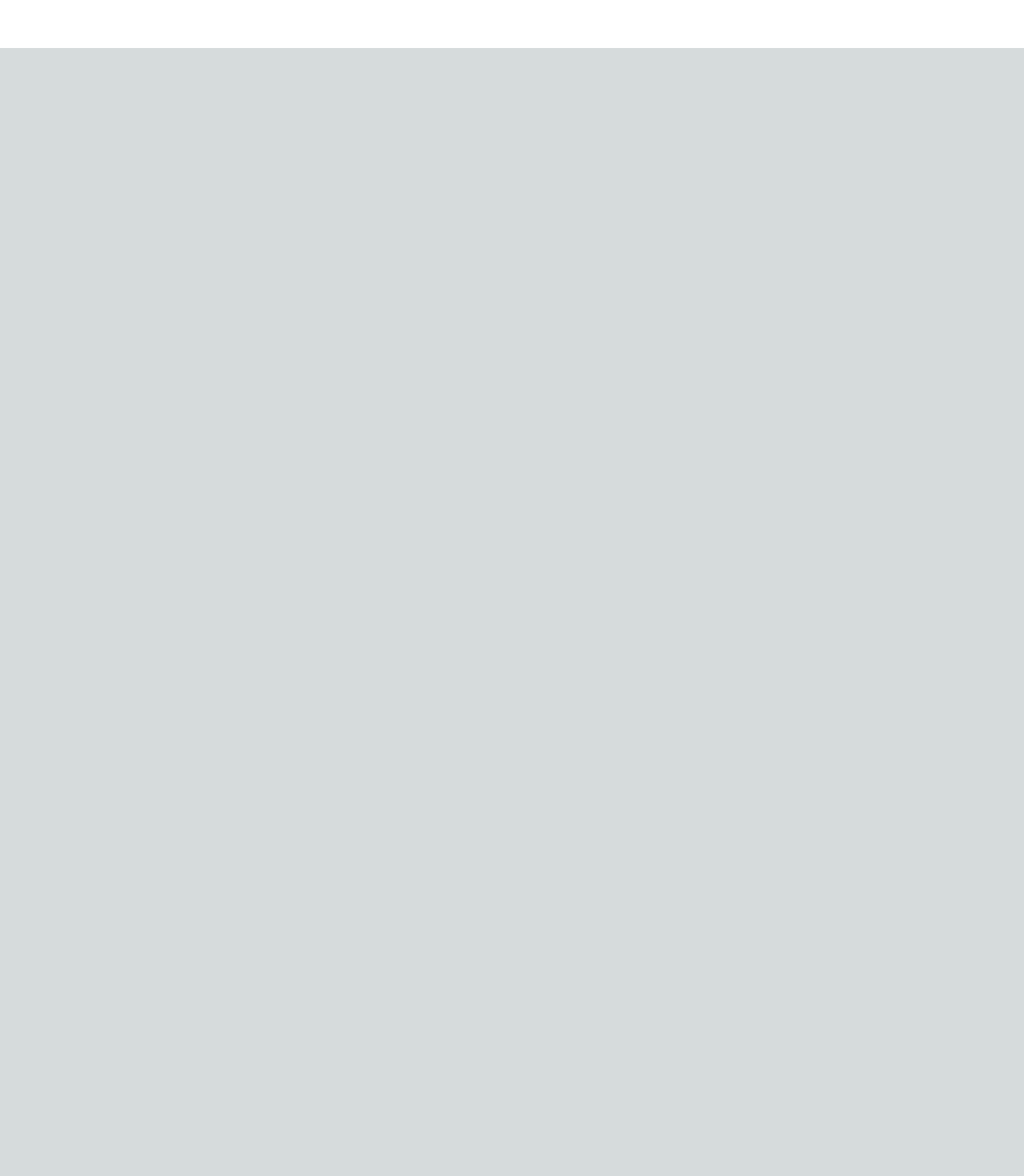
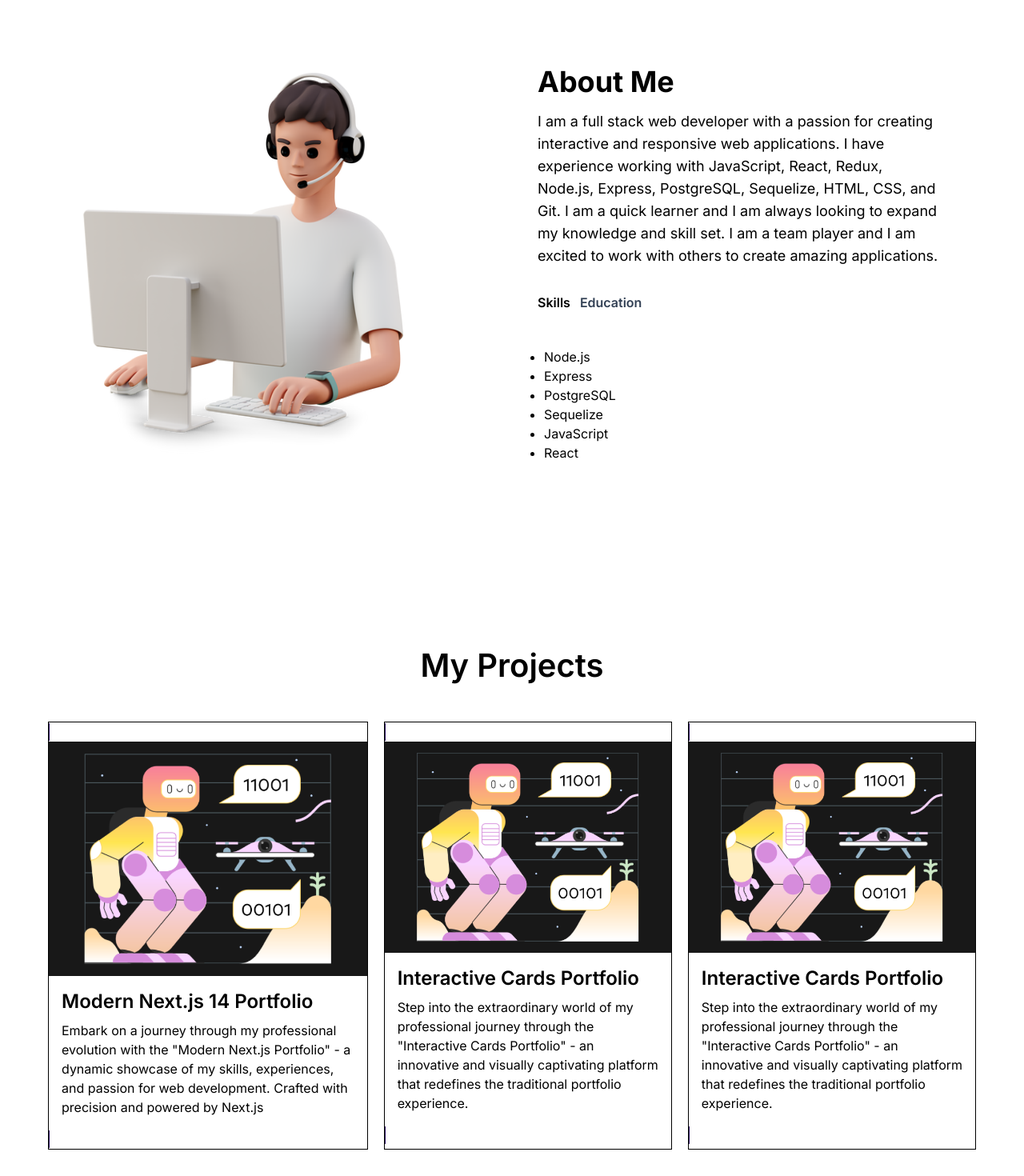
Before and after one commit to jonkar77/portfolio, a Next.js app: page / in a window 1280 px wide. Shown: the part 740-2210 px from the top of the page at 80% size. Before the commit the page ends 800 px from the top, so only its background shows below. Built offline with nearby package versions, Linux system fonts and the light colour scheme.

Commit message:
Update styling in HeroSection and Navbar components

```diff
--- /dev/null
+++ b/src/app/components/AboutSection.tsx
@@ -0,0 +1,90 @@
+"use client"
+import React, { useTransition, useState } from "react";
+import Image from "next/image";
+import TabButton from "./TabButton";
+
+interface TabData {
+  title: string;
+  id: string;
+  content: JSX.Element;
+}
+
+const TAB_DATA: TabData[] = [
+  {
+    title: "Skills",
+    id: "skills",
+    content: (
+      <ul className="list-disc pl-2">
+        <li>Node.js</li>
+        <li>Express</li>
+        <li>PostgreSQL</li>
+        <li>Sequelize</li>
+        <li>JavaScript</li>
+        <li>React</li>
+      </ul>
+    ),
+  },
+  {
+    title: "Education",
+    id: "education",
+    content: (
+      <ul className="list-disc pl-2">
+        <li>Fullstack Academy of Code</li>
+        <li>University of California, Santa Cruz</li>
+      </ul>
+    ),
+  }
+];
+
+const AboutSection: React.FC = () => {
+  const [tab, setTab] = useState<string>("skills");
+  const [isPending, startTransition] = useTransition();
+
+  const handleTabChange = (id: string) => {
+    startTransition(() => {
+      setTab(id);
+    });
+  };
+
+  return (
+    <section className="text-black py-20" id="about">
+      <div className=" md:grid md:grid-cols-2 gap-8 items-center px-4 xl:gap-16 sm:py-16 xl:px-16">
+        <Image src="/assets/me.png" width={400} alt="img" height={400}/>
+        <div className="mt-4 md:mt-0 text-left flex flex-col h-full">
+          <h2 className="text-4xl font-bold text-black mb-4">About Me</h2>
+          <p className="text-black lg:text-lg">
+            I am a full stack web developer with a passion for creating
+            interactive and responsive web applications. I have experience
+            working with JavaScript, React, Redux, Node.js, Express,
+            PostgreSQL, Sequelize, HTML, CSS, and Git. I am a quick learner
+            and I am always looking to expand my knowledge and skill set. I
+            am a team player and I am excited to work with others to create
+            amazing applications.
+          </p>
+          <div className="flex flex-row justify-start mt-8">
+            <TabButton
+              selectTab={() => handleTabChange("skills")}
+              active={tab === "skills"}
+            >
+              {" "}
+              Skills{" "}
+            </TabButton>
+            <TabButton
+              selectTab={() => handleTabChange("education")}
+              active={tab === "education"}
+            >
+              {" "}
+              Education{" "}
+            </TabButton>
+
+          </div>
+          <div className="mt-8">
+            {TAB_DATA.find((t) => t.id === tab)?.content || ""}
+          </div>
+        </div>
+      </div>
+    </section>
+  );
+};
+
+export default AboutSection;
--- a/src/app/components/HeroSection.tsx
+++ b/src/app/components/HeroSection.tsx
@@ -49,7 +49,7 @@ const HeroSection = () => {
             </Link>
             <Link
               href="/#projects"
-              className="px-6 inline-block py-3 w-full sm:w-fit rounded-full mr-4 border-2 border-black bg-[#ffffff] hover:bg-[#000000] text-black hover:text-white"
+              className="px-6 inline-block py-[11px] w-full sm:w-fit rounded-full mr-4 border-2 border-black bg-[#ffffff] hover:bg-[#000000] text-black hover:text-white"
             >
               Projects
             </Link>
--- a/src/app/components/Navbar.tsx
+++ b/src/app/components/Navbar.tsx
@@ -50,12 +50,12 @@ const Navbar: React.FC = () => {
                 </Link>
 
                 <div className="w-[500px] h-full flex flex-row items-center justify-between md:mr-25">
-                    <div className="flex items-center justify-around w-full h-auto border-[rgb(0,0,0)] bg-[rgba(3,0,20,0.06)] mr-[5px] px-[15px] py-[10px] rounded-full text-black">
+                    <div className="flex items-center justify-around w-full h-auto border-[rgb(0,0,0)] bg-[rgb(0,0,0)] mr-[5px] px-[15px] py-[10px] rounded-full text-white">
                         {navLinks.map((link) => (
                             <Link
                                 key={link.title}
                                 href={link.path}
-                                className="cursor-pointer p-1 hover:text-gray-800 hover:border-2 border-black  hover:rounded-full"
+                                className="cursor-pointer p-1 hover:border-2 border-white  hover:rounded-full"
                             >
                                 {link.title}
                             </Link>
--- /dev/null
+++ b/src/app/components/Projects.tsx
@@ -0,0 +1,53 @@
+// import { ProjectCard } from "../sub/projectCard.tsx";
+// import { PROJECTS } from "@/constants";
+
+import { ProjectCard } from "../sub/projectCard";
+
+export const Projects = () => {
+    const PROJECTS = [
+        {
+          title: "Modern Next.js 14 Portfolio",
+          description:
+            'Embark on a journey through my professional evolution with the "Modern Next.js Portfolio" - a dynamic showcase of my skills, experiences, and passion for web development. Crafted with precision and powered by Next.js',
+          image: "/assets/project.png",
+          link: "https://example.com",
+        },
+        {
+          title: "Interactive Cards Portfolio",
+          description:
+            'Step into the extraordinary world of my professional journey through the "Interactive Cards Portfolio" - an innovative and visually captivating platform that redefines the traditional portfolio experience.',
+          image: "/assets/project.png",
+          link: "https://example.com",
+        },
+        {
+            title: "Interactive Cards Portfolio",
+            description:
+              'Step into the extraordinary world of my professional journey through the "Interactive Cards Portfolio" - an innovative and visually captivating platform that redefines the traditional portfolio experience.',
+            image: "/assets/project.png",
+            link: "https://example.com",
+          },
+      ] as const;
+  return (
+    <section
+      id="projects"
+      className="flex flex-col items-center justify-around py-20"
+    >
+      <h1 className="text-[40px] font-semibold text-black pb-10">
+        My Projects
+      </h1>
+      <div className="h-full w-full flex flex-col md:flex-row gap-5 px-5">
+        {PROJECTS.map((project) => (
+          <div className="border border-black">
+            <ProjectCard
+            key={project.title}
+            src={project.image}
+            title={project.title}
+            description={project.description}
+            link={project.link}
+          />
+            </div>
+        ))}
+      </div>
+    </section>
+  );
+};
--- /dev/null
+++ b/src/app/components/TabButton.tsx
@@ -0,0 +1,32 @@
+import React from "react";
+import { motion, Variants } from "framer-motion";
+
+interface TabButtonProps {
+  active: boolean;
+  selectTab: () => void;
+  children:any;
+}
+
+const variants: Variants = {
+  default: { width: 0 },
+  active: { width: "calc(100% - 0.75rem)" },
+};
+
+const TabButton: React.FC<TabButtonProps> = ({ active, selectTab, children }) => {
+  const buttonClasses = active ? "text-black" : "text-slate-700";
+
+  return (
+    <button onClick={selectTab}>
+      <p className={`mr-3 font-semibold hover:text-black ${buttonClasses}`}>
+        {children}
+      </p>
+      <motion.div
+        animate={active ? "active" : "default"}
+        variants={variants}
+        className="h-1 bg-primary-500 mt-2 mr-3"
+      ></motion.div>
+    </button>
+  );
+};
+
+export default TabButton;
--- a/src/app/page.tsx
+++ b/src/app/page.tsx
@@ -1,7 +1,8 @@
 import HeroSection from "./components/HeroSection";
 import Navbar from "./components/Navbar";
-// import AboutSection from "./components/AboutSection";
-// import ProjectsSection from "./components/ProjectsSection";
+import AboutSection from "./components/AboutSection";
+import { Projects } from "./components/Projects";
+// import Projects from "./components/Projects";
 // import EmailSection from "./components/EmailSection";
 // import Footer from "./components/Footer";
 // import AchievementsSection from "./components/AchievementsSection";
@@ -10,12 +11,11 @@ export default function Home() {
   return (
     <main className="flex min-h-screen flex-col bg-[#ffffff]">
       <Navbar />
-      <div className="container mt-24 mx-auto px-12 py-4">
+      <div className="container mt-24 mx-auto px-10 py-12">
         <HeroSection />
-        {/* <AchievementsSection />
         <AboutSection />
-        <ProjectsSection />
-        <EmailSection /> */}
+        <Projects/>
+        {/* <EmailSection />  */}
       </div>
       {/* <Footer /> */}
     </main>
--- /dev/null
+++ b/src/app/sub/projectCard.tsx
@@ -0,0 +1,41 @@
+"use client"
+import Image from "next/image";
+import Link from "next/link";
+
+type ProjectCardProps = {
+  src: string;
+  title: string;
+  description: string;
+  link: string;
+};
+
+export const ProjectCard = ({
+  src,
+  title,
+  description,
+  link,
+}: ProjectCardProps) => {
+  return (
+    <Link
+      href={link}
+      target="_blank"
+      rel="noreferrer noopener"
+      className="relative overflow-hidden rounded-lg shadow-lg border border-[#2A0E61]"
+    >
+      <div className="">
+      <Image
+        src={src}
+        alt={title}
+        width={800}
+        height={1000}
+        className="w-full object-contain bg-[#181818]"
+      />
+      </div>
+
+      <div className="relative p-4">
+        <h1 className="text-2xl font-semibold text-black">{title}</h1>
+        <p className="mt-2 text-black">{description}</p>
+      </div>
+    </Link>
+  );
+};
```
Also changed, not shown: public/assets/me.png (added), public/assets/project.png (added).
